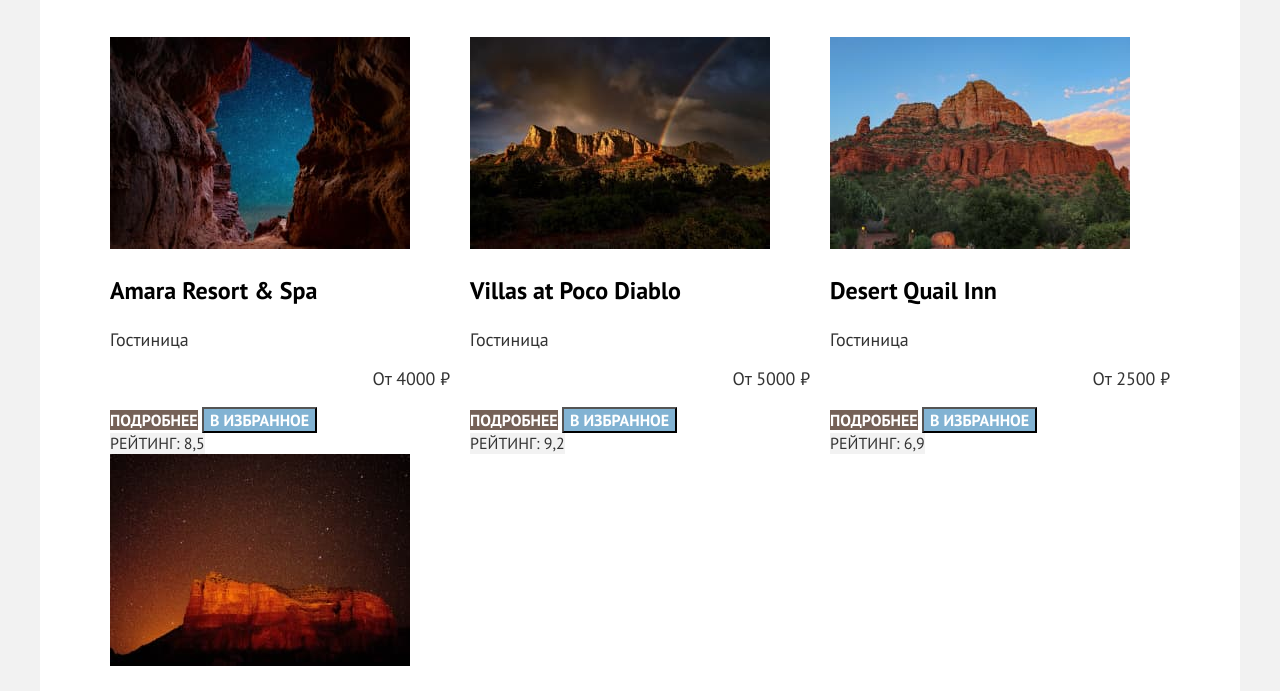
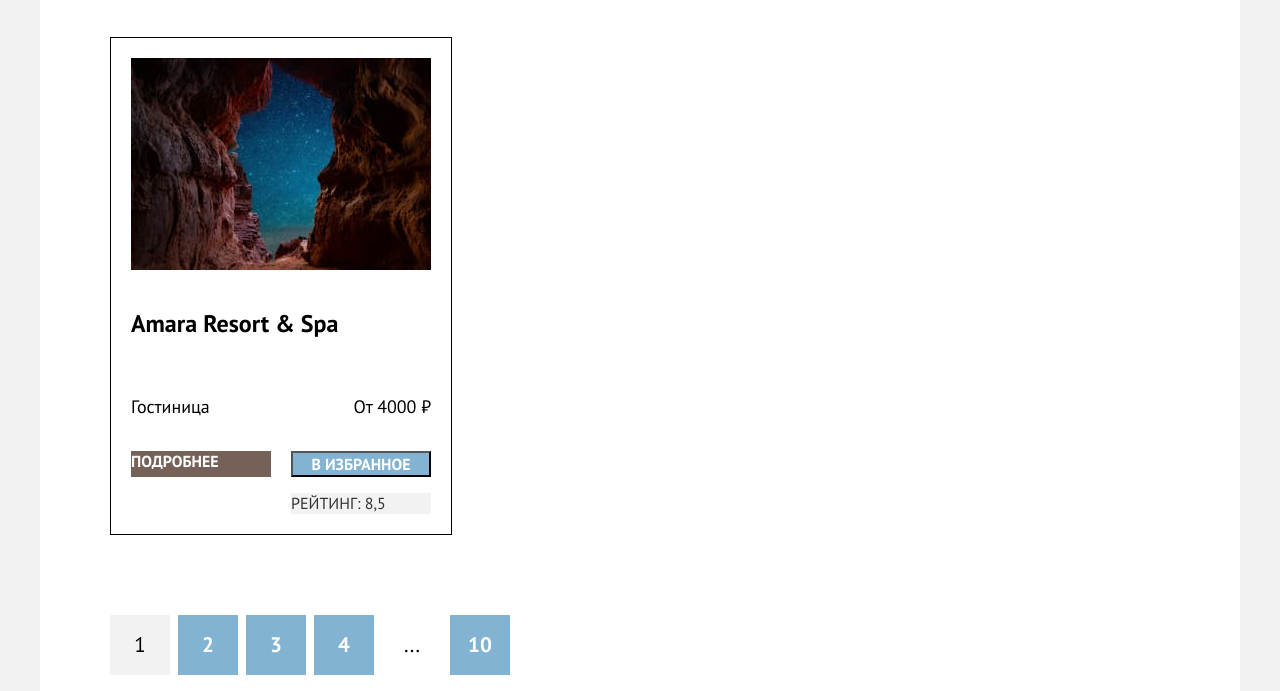
Before and after one commit to htmlacademy-univer-htmlcss-1/2009963-sedona-2, a plain HTML site: page catalog.html in a window 1280 px wide. Shown: the part 526-1217 px from the top of the page. Drawn offline with Linux system fonts and the light colour scheme.

Commit message:
начал 7 практику

```diff
--- a/catalog.html
+++ b/catalog.html
@@ -134,14 +134,14 @@
         </div>
           <ul class="result-list">
             <li class="result-item">
-              <a href="#" class="result-item-link">
+              <!-- <a href="#" class="result-item-link"> нужно прикинуть куда суетнуть эту ссылку-->
                 <img src="./images/hotel-1.jpg" width="300" height="212" alt="Amara Resort" class="result-item-img">
                 <h3 class="result-item-title">Amara Resort & Spa</h3>
                 <p class="result-item-desc">Гостиница</p>
                 <p class="result-item-price">От 4000 ₽</p>
-              </a>
-              <a class="result-item-button button" href="#">подробнее</a>
-              <button class="result-item-button button btn-secondary" type="button">в избранное</button>
+              <!-- </a> -->
+              <a class="result-item-button more-button button" href="#">подробнее</a>
+              <button class="result-item-button fav-button button btn-secondary" type="button">в избранное</button>
               <ul class="result-rating">
                 <li class="result-star"></li>
                 <li class="result-star"></li>
@@ -150,7 +150,8 @@
               </ul>
               <span class="result-score">Рейтинг: 8,5</span>
             </li>
-            <li class="result-item">
+
+            <!-- <li class="result-item">
               <a href="#" class="result-item-link">
                 <img src="./images/hotel-2.jpg" width="300" height="212" alt="Villas at Poco Diablo" class="result-item-img">
                 <h3 class="result-item-title">Villas at Poco Diablo</h3>
@@ -197,7 +198,7 @@
                 <li class="result-star"></li>
               </ul>
               <span class="result-score">Рейтинг: 5,0</span>
-            </li>
+            </li> -->
           </ul>
           <ul class="result-pagination">
             <li class="pagination-item pagination-current">
--- a/styles/styles.css
+++ b/styles/styles.css
@@ -456,13 +456,28 @@ li {
 }
 
 .result-list {
-    display: flex;
-    flex-wrap: wrap;
-    justify-content: space-between;
+    display: grid;
+    grid-template-columns: repeat(3, 1fr);
+    grid-gap: 20px;
 }
 
 .result-item {
-    width: 340px;
+    display: grid;
+    grid-gap: 16px 20px;
+    grid-template-columns: repeat(2, 1fr);
+    grid-template-areas:
+        "img img"
+        "title title"
+        "desc price"
+        "more fav"
+        "rating score";
+    padding: 20px;
+
+    border: 1px solid;
+}
+
+.result-item-img {
+    grid-area: img;
 }
 
 .result-item-link {
@@ -470,24 +485,44 @@ li {
 }
 
 .result-item-title {
+    grid-area: title;
+
     color:#000;
     font-size: 24px;
     line-height: 28px;
 }
 
 .result-item-desc {
+    grid-area: desc;
+
     font-size: 18px;
     line-height: 21px;
     text-align: left;
 }
 
 .result-item-price {
+    grid-area: price;
+
     font-size: 18px;
     line-height: 21px;
     text-align: right;
 }
 
+.more-button {
+    grid-area: more;
+}
+
+.fav-button {
+    grid-area: fav;
+}
+
+.result-rating {
+    grid-area: rating;
+}
+
 .result-score {
+    grid-area: score;
+
     display: inline-block;
     text-transform: uppercase;
     font-size: 16px;
```
